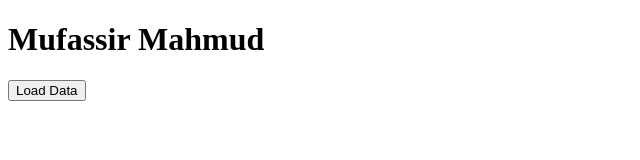
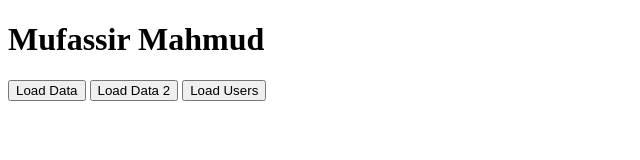
Before and after one commit to mufassir-mahmud/module-recap-33, a plain HTML site: page index.html in a window 1280 px wide. Shown: the whole page, without its empty margins (0-640 px from the left). Drawn offline with Linux system fonts and the light colour scheme.

Commit message:
html,fetch

```diff
--- /dev/null
+++ b/app.js
@@ -0,0 +1,15 @@
+function loadData2(){
+    fetch('https://jsonplaceholder.typicode.com/todos/1')
+        .then(res => res.json())
+        .then(data => console.log(data))
+}
+
+function loadUsers(){
+    fetch('https://jsonplaceholder.typicode.com/users')
+        .then(res => res.json())
+        .then(data => displayData(data))
+}
+
+function displayData(data){
+    console.log(data);
+}
--- a/index.html
+++ b/index.html
@@ -8,10 +8,13 @@
 <body>
     <h1>Mufassir Mahmud</h1>
     <button onclick="loadData()">Load Data</button>
+    <button onclick="loadData2()">Load Data 2</button>
+    <button onclick="loadUsers()">Load Users</button>
 
 
 
 
     <script src="fetch.js"></script>
+    <script src="app.js"></script>
 </body>
 </html>
```
